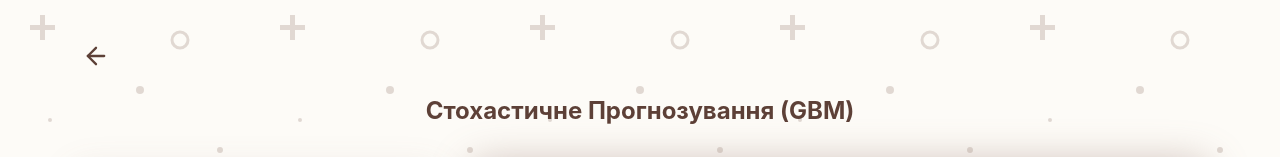
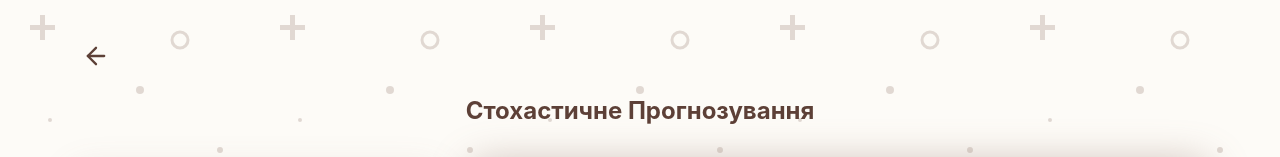
Before and after one commit to IshNekittt/invest-calculator-frontend, a React (Vite) app: page /calculator in a window 1280 px wide. Shown: the top 157 px of the page. Built offline with nearby package versions, Linux system fonts and the light colour scheme; no server answers.

Commit message:
Edit header

```diff
--- a/src/pages/Calculator/Calculator.jsx
+++ b/src/pages/Calculator/Calculator.jsx
@@ -124,7 +124,7 @@ export default function Calculator() {
       </Link>
 
       <header className={styles.header}>
-        <h2>Стохастичне Прогнозування (GBM)</h2>
+        <h2>Стохастичне Прогнозування</h2>
       </header>
 
       {error && <div className={styles.errorBanner}>{error}</div>}
```
